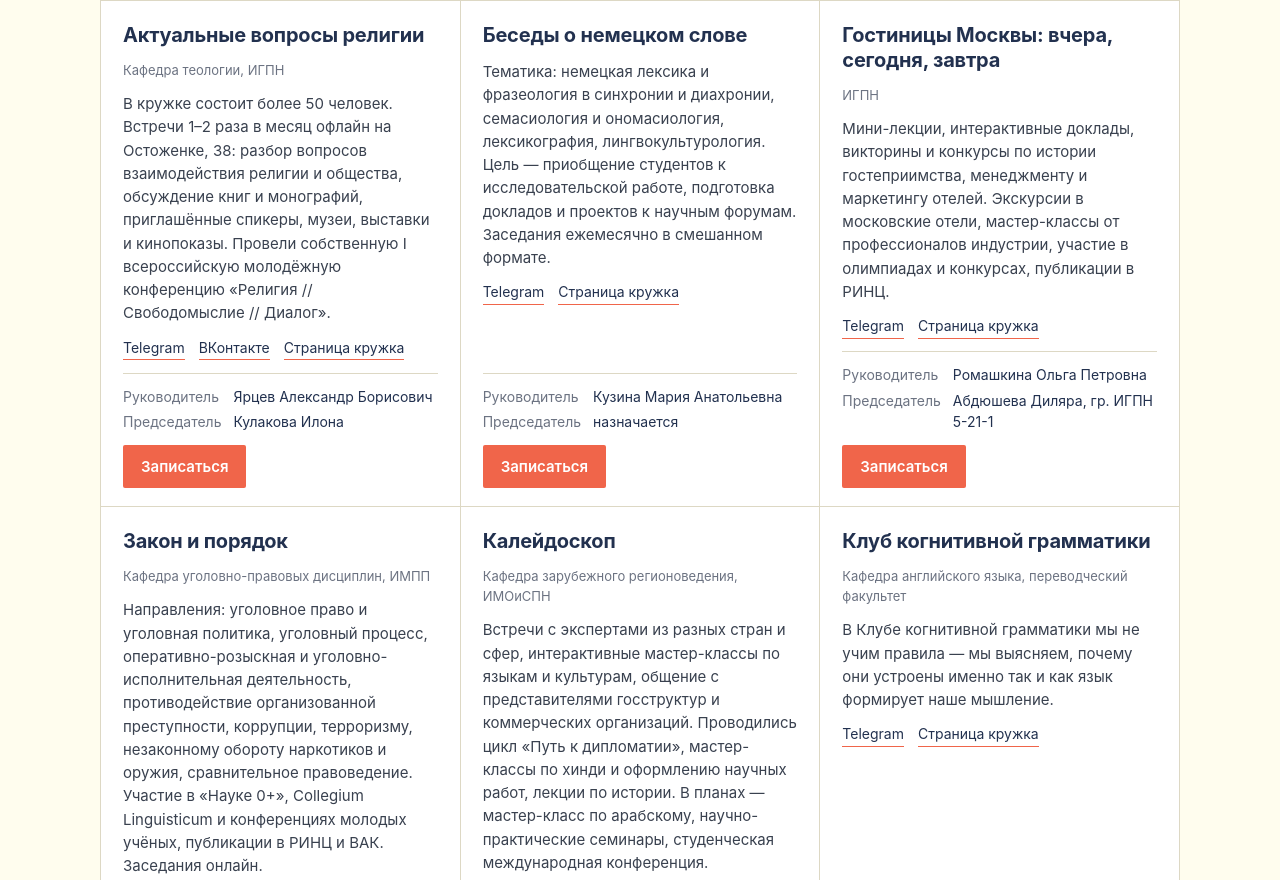
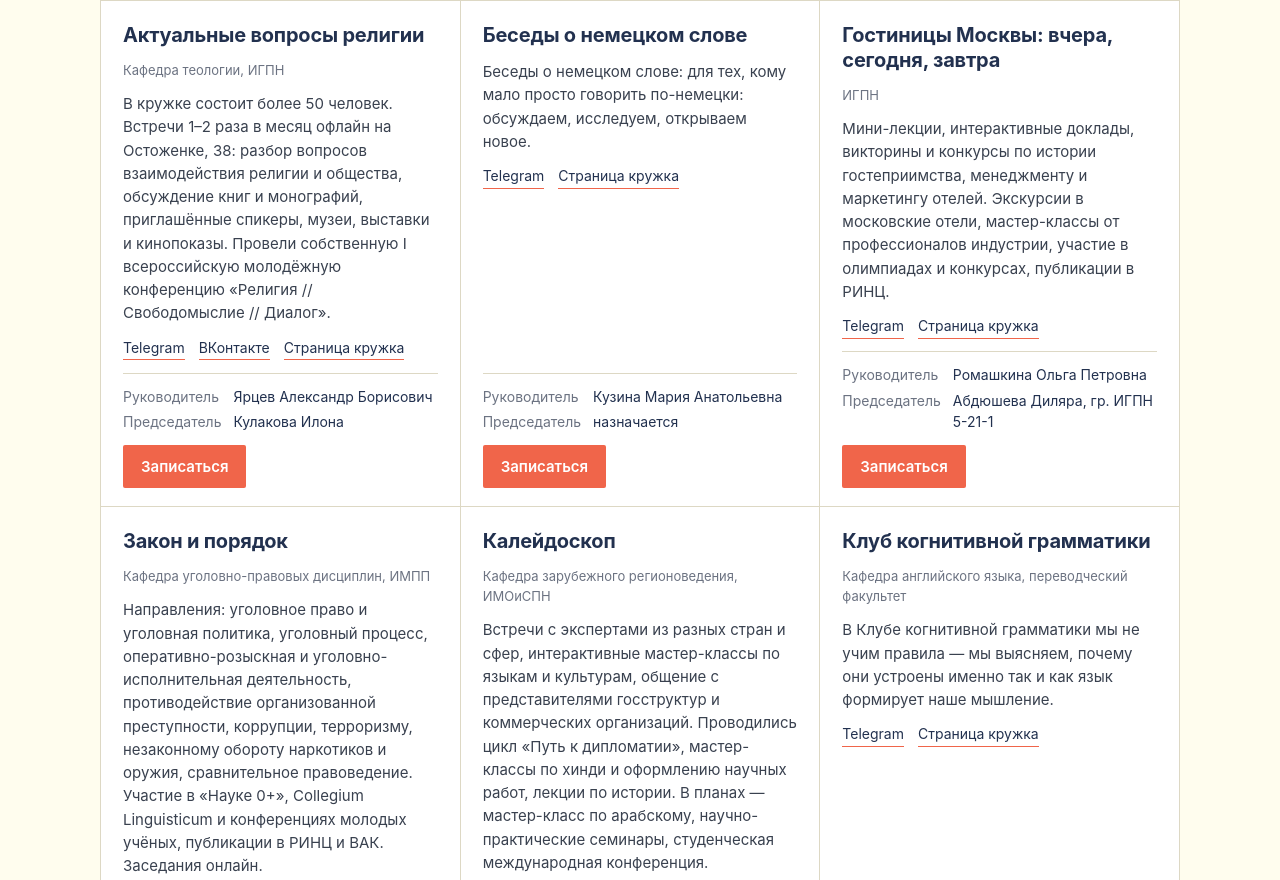
Before and after one commit to snomglu/sno-mglu, a plain HTML site: page index.html in a window 1280 px wide. Shown: the part 1220-2100 px from the top of the page. Drawn offline with Linux system fonts and the light colour scheme.

Commit message:
Add files via upload

```diff
--- a/index.html
+++ b/index.html
@@ -196,7 +196,7 @@ const AKTIV_FORM_URL = 'https://forms.yandex.ru/u/6a9d2cc302848fa36e604a90/';
 const CLUBS = [
  {
   "name": "Historia linguae - magistra linguistae",
-  "about": "Новое научное сообщество на факультете немецкого языка, работает с марта 2026 года. Первое заседание прошло в апреле, до конца семестра встретились трижды и обсудили увлекательные, интригующие и просто важные факты и явления из истории языка — причём не только немецкого, ведь всё в этом мире связано. Здесь каждый может поделиться наблюдениями и соображениями: участники размышляют, дискутируют и сообща ищут ответы на непростые вопросы. Впереди новые открытия.",
+  "about": "Это новое научное сообщество на факультете немецкого языка, начавшее свою работу в марте 2026г. И хотя первое заседание состоялось в апреле, мы успели до конца семестра встретиться трижды и обсудить увлекательные, интригующие и просто интересные и важные факты и явления из истории языка, причем не только немецкого. Ведь все в этом мире переплетено и связано!\nВпереди – новые открытия и достижения!\nУ нас каждый может поделиться наблюдениями и соображениями. У нас размышляют, дискутируют и сообща ищут (и находят!) ответы на непростые вопросы.\nДобро пожаловать!",
   "dept": "",
   "head": "Цветаева Елена Николаевна, зав. кафедрой грамматики и истории немецкого языка",
   "chair": "Колодяжная Анна",
@@ -382,7 +382,7 @@ const CLUBS = [
  },
  {
   "name": "Беседы о немецком слове",
-  "about": "Тематика: немецкая лексика и фразеология в синхронии и диахронии, семасиология и ономасиология, лексикография, лингвокультурология. Цель — приобщение студентов к исследовательской работе, подготовка докладов и проектов к научным форумам. Заседания ежемесячно в смешанном формате.",
+  "about": "Беседы о немецком слове: для тех, кому мало просто говорить по-немецки: обсуждаем, исследуем, открываем новое.",
   "dept": "",
   "head": "Кузина Мария Анатольевна",
   "chair": "",
@@ -827,6 +827,11 @@ const CLUBS = [
 
   const sorted = CLUBS.slice().sort((a, b) => a.name.localeCompare(b.name, 'ru'));
   const esc = s => String(s == null ? '' : s).replace(/[&<>"]/g, c => ({'&':'&amp;','<':'&lt;','>':'&gt;','"':'&quot;'}[c]));
+  /* Описание может состоять из нескольких абзацев: переносы строк в тексте
+     кружка превращаем в отдельные <p>, иначе в HTML они схлопнулись бы. */
+  const paras = (s, cls) => String(s == null ? '' : s).split(/\n+/)
+    .map(t => t.trim()).filter(Boolean)
+    .map(t => `<p class="${cls}">${esc(t)}</p>`).join('');
 
   /* --- блок с формой --- */
   if (FORM_URL) {
@@ -861,7 +866,7 @@ const CLUBS = [
     return `<article class="card">
       <h3>${esc(c.name)}</h3>
       ${c.dept ? `<p class="dept">${esc(c.dept)}</p>` : ''}
-      <p class="about">${esc(c.about)}</p>
+      ${paras(c.about, 'about')}
       <div class="links">${parts.join('')}</div>
       <div class="people">
         <span class="role">Руководитель</span><span>${esc(c.head)}</span>
```
